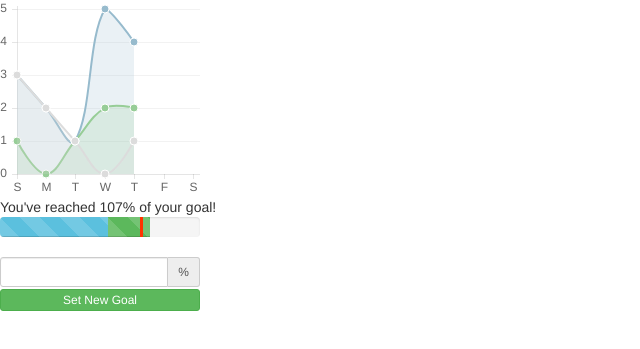
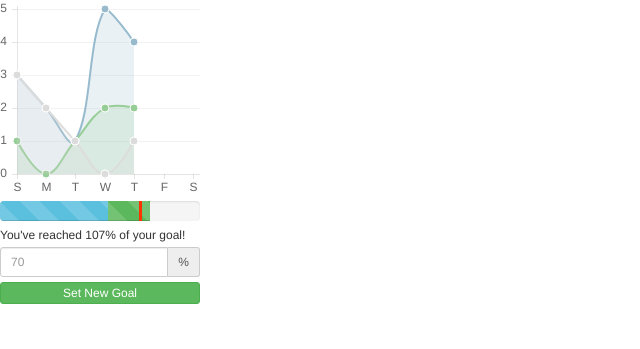
Before and after one commit to wendy/sifter-analytics, a plain HTML site: page index.html in a window 1280 px wide. Shown: the part 203-552 px from the top of the page, without its empty margins (0-640 px from the left). Drawn offline with nearby package versions, Linux system fonts and the light colour scheme.

Commit message:
Add placeholder for input -Update margins

```diff
--- a/chartScript.js
+++ b/chartScript.js
@@ -172,19 +172,20 @@ var changeGoal = function(){
   var compostPer = Math.round( (allCompostData / allData ) * 100);
   var combine = Math.floor(score/100/goal * 100);
   console.log(score, goal, combine);
-  var goalLine = goal * 200;
+  var goalLine = (goal * 200) - 1;
 
   $('.progress-bar-info').attr('style', 'width:' + recyclePer + '%');
   $('.progress-bar-success').attr('style', 'width:' + compostPer + '%');
   $('.processPer').text(combine + '%');
   $('.progress-bar-goal').attr('style', 'left:'+ goalLine +'px');
+  $('.form-control').attr('placeholder', numgoal);
   // $('.progress-bar-success').text(compostPer + '%');
 }
 
 $(document).ready(function(){
   $('.btn').on('click', function(){
-    console.log('hello')
-    numgoal = $('.form-control').val()
+    numgoal = $('.form-control').val();
+    $('.form-control').val('');
     changeGoal();
   })
 });
--- a/index.html
+++ b/index.html
@@ -20,7 +20,7 @@
       }
 
       .input-group{
-        height: 20px;
+        margin-top: 3px;
       }
       .progress-bar-goal {
         background-color: #FF3300;
@@ -30,7 +30,15 @@
         height: 20px;
       }
       .btn {
-        margin-top: 2px;
+        margin-top: 5px;
+      }
+
+      .reached{
+        font-size: 12px;
+      }
+      .progress{
+        margin-top: 4px;
+        margin-bottom: 3px;
       }
     </style>
 
@@ -39,7 +47,7 @@
     <div id="score"></div>
     <canvas id="myDoughnutChart" width="200" height="200"></canvas>
     <canvas id="myLineChart" width="200" height="200"></canvas>
-    You've reached <span class="processPer"></span> of your goal!
+
     <div class="two progress">
       <div class="progress-bar progress-bar-info progress-bar-striped active" role="progressbar"
       aria-valuenow="40" aria-valuemin="0" aria-valuemax="100"></div>
@@ -47,8 +55,9 @@
       aria-valuenow="40" aria-valuemin="0" aria-valuemax="100"></div>
       <p class="progress-bar-goal"></p>
     </div>
+    <span class="reached">You've reached <span class="processPer"></span> of your goal!</span>
     <div class="two input-group input-group-sm" >
-      <input type="text" class="form-control" placeholder="" aria-describedby="basic-addon3">
+      <input type="text" class="form-control" aria-describedby="basic-addon3">
       <span class="input-group-addon" id="sizing-addon3">%</span>
     </div>
     <button type="button" class="two btn btn-xs btn-success" >Set New Goal</button>
```
